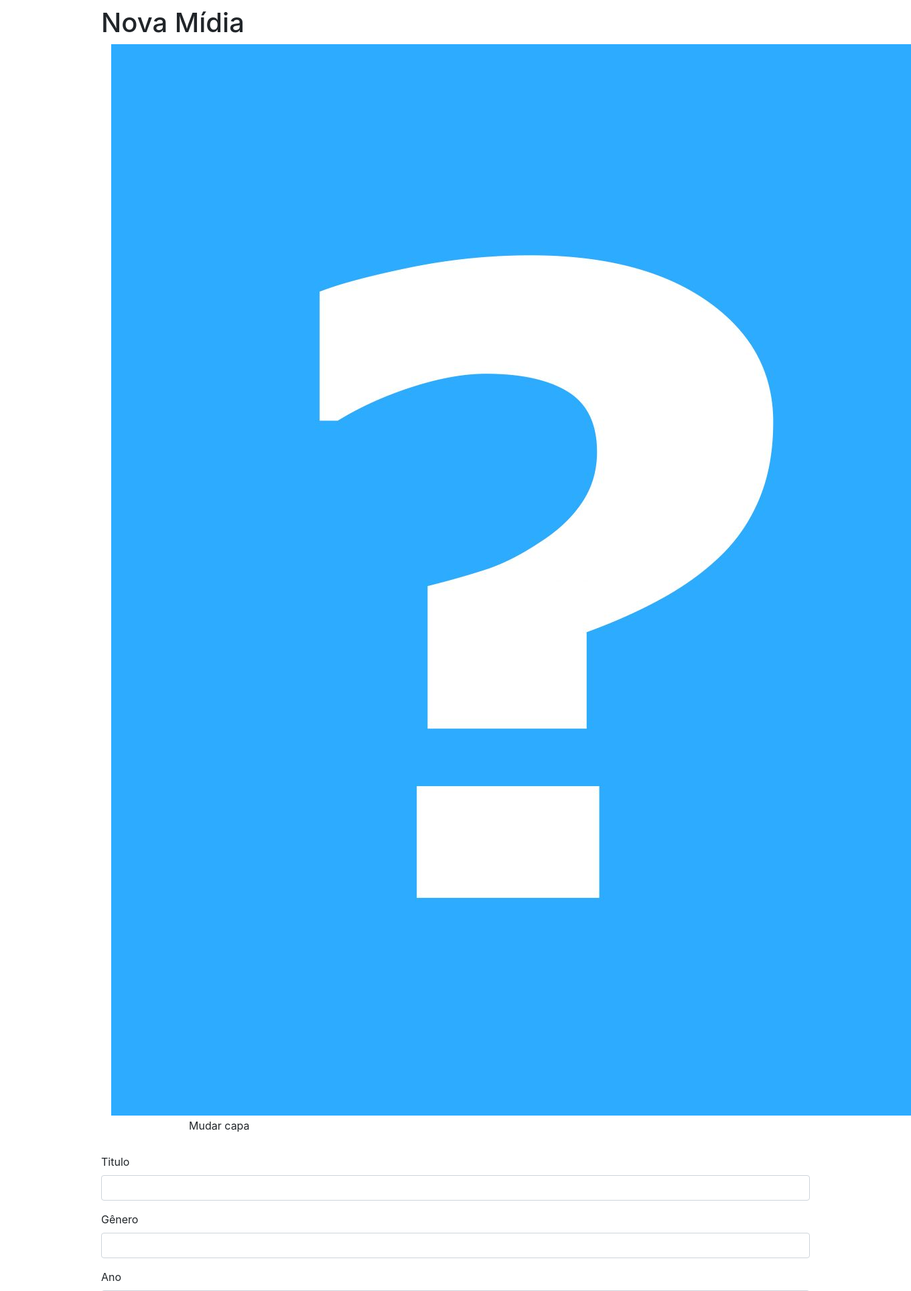
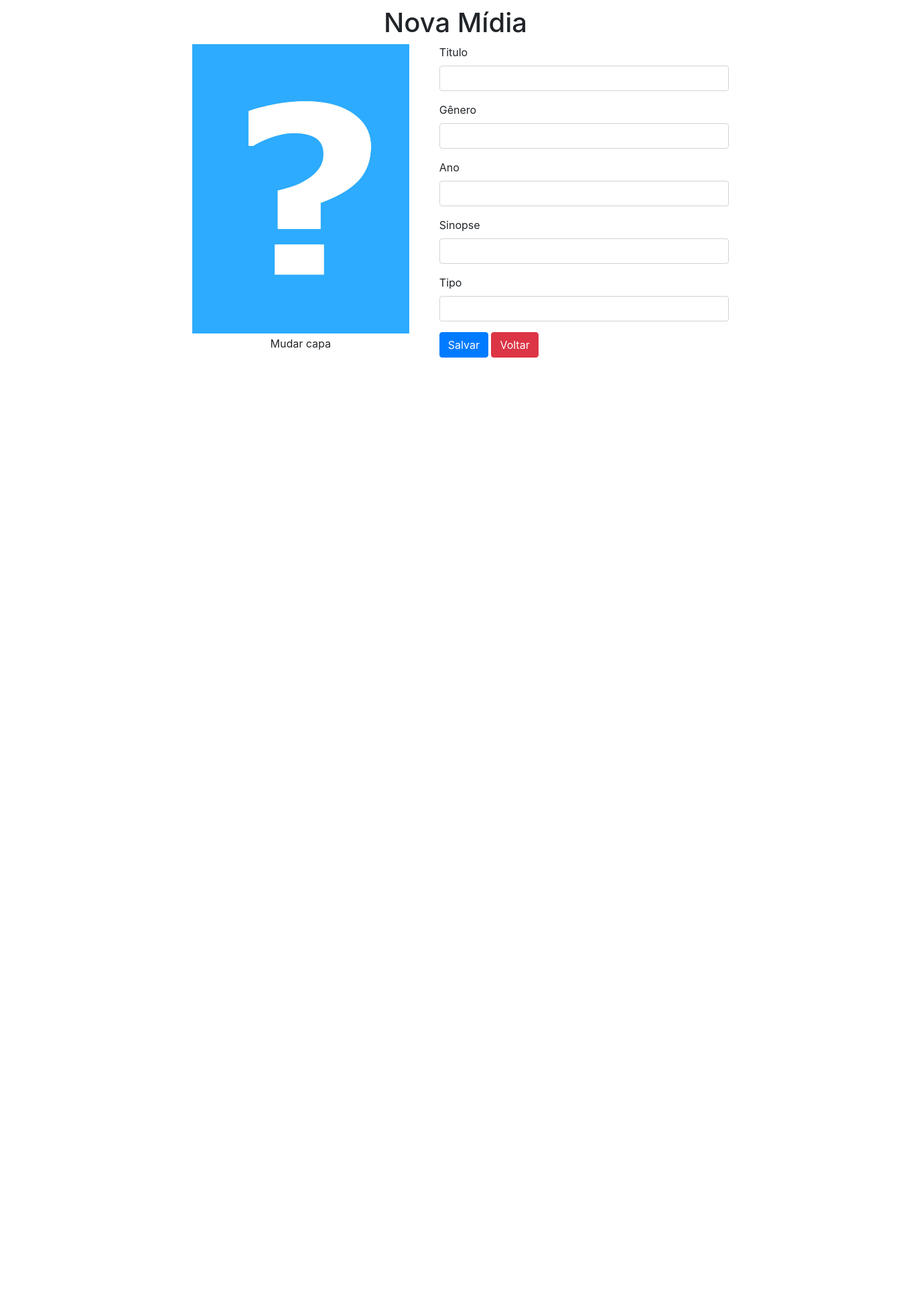
Before and after one commit to gabrieljm/viewed, a Flask app: page /novo in a window 1360 px wide. Shown: the top 1928 px of the page at 67% size. After the commit the page ends 534 px from the top, so only its background shows below. Run offline with Flask 2, Linux system fonts and the light colour scheme; the visitor is signed in with stand-in values (Sample User, id 1); some libraries are stand-ins or nearby versions.

Commit message:
foto novo

```diff
--- a/templates/novo.html
+++ b/templates/novo.html
@@ -1,8 +1,10 @@
 {% extends "template.html" %}
 {% block conteudo %}
   <form action="{{ url_for('criar') }}" name="form" method="post" enctype="multipart/form-data" onsubmit="return validateForm()">
-      <figure class="thumb col-md-4">
-          <img class="img-responsive" src="{{ url_for('imagem', nome_arquivo='capa_padrao.jpg') }}">
+      <div class="container">
+          <div class="row">
+      <figure class=" thumb col-sm capa-midia">
+          <img class="col-sm img-responsive" src="{{ url_for('imagem', nome_arquivo='capa_padrao.jpg') }}">
           <figcaption>
               <label class="fileContainer">
                   Mudar capa
@@ -11,7 +13,7 @@
           </figcaption>
       </figure>
 
-      <fieldset>
+      <fieldset class="col-sm">
           <div class="form-group">
               <label for="titulo">Titulo</label>
               <input type="text" id="titulo" name="titulo" class="form-control">
@@ -35,6 +37,8 @@
           <button type="submit" class="btn btn-primary btn-salvar">Salvar</button>
           <a class="btn btn-danger" href="{{ url_for('index') }}">Voltar</a>
       </fieldset>
+              </div>
+          </div>
   </form>
 
 <script>
@@ -57,4 +61,14 @@
     }
 </script>
 
+<style>
+    .capa-midia {
+        max-width: 384px;
+    }
+
+    img {
+        max-width: 330px;
+    }
+</style>
+
 {% endblock %}
--- a/templates/template.html
+++ b/templates/template.html
@@ -9,6 +9,7 @@
 </head>
 <body>
     <div class="container">
+        <div class="row justify-content-center">
         {% with messages = get_flashed_messages() %}
             {% if messages %}
                 <ul id="messages" class="list_unstyled">
@@ -22,7 +23,7 @@
         <div class="page-header">
             <h1>{{ titulo }}</h1>
         </div>
-
+</div>
         {% block conteudo %}{% endblock %}
 
     <script type="text/javascript" src="{{ url_for('static', filename='jquery.js') }}"></script>
--- a/views.py
+++ b/views.py
@@ -11,7 +11,10 @@ usuario_dao = UsuarioDao(db)
 @app.route('/')
 def index():
     lista = midia_dao.listar()
-    return render_template('lista.html', titulo='Mídias', midias=lista)
+    nome_imagem = {}
+    for item in lista:
+        nome_imagem[item.id] = recupera_imagem(item.id)
+    return render_template('lista.html', titulo='Mídias', midias=lista, capa_midia=nome_imagem or 'capa_padrao.jpg')
 
 
 @app.route('/novo')
```
Also changed, not shown: templates/editar.html (+14 -3 lines), templates/lista.html (+9 -32 lines), uploads/capa1-1529628000.6576824.jpg (added), uploads/capa16-1529624454.8542297.jpg (deleted), uploads/capa2-1529628425.5115442.jpg (added), uploads/capa21-1529625391.6871777.jpg (deleted), uploads/capa22-1529625423.096192.jpg (deleted), uploads/capa23-1529625521.9261107.jpg (deleted), uploads/capa24-1529625537.7849975.jpg (deleted), uploads/capa25-1529625712.203792.jpg (deleted), uploads/capa26-1529764199.5685332.jpg (added).
